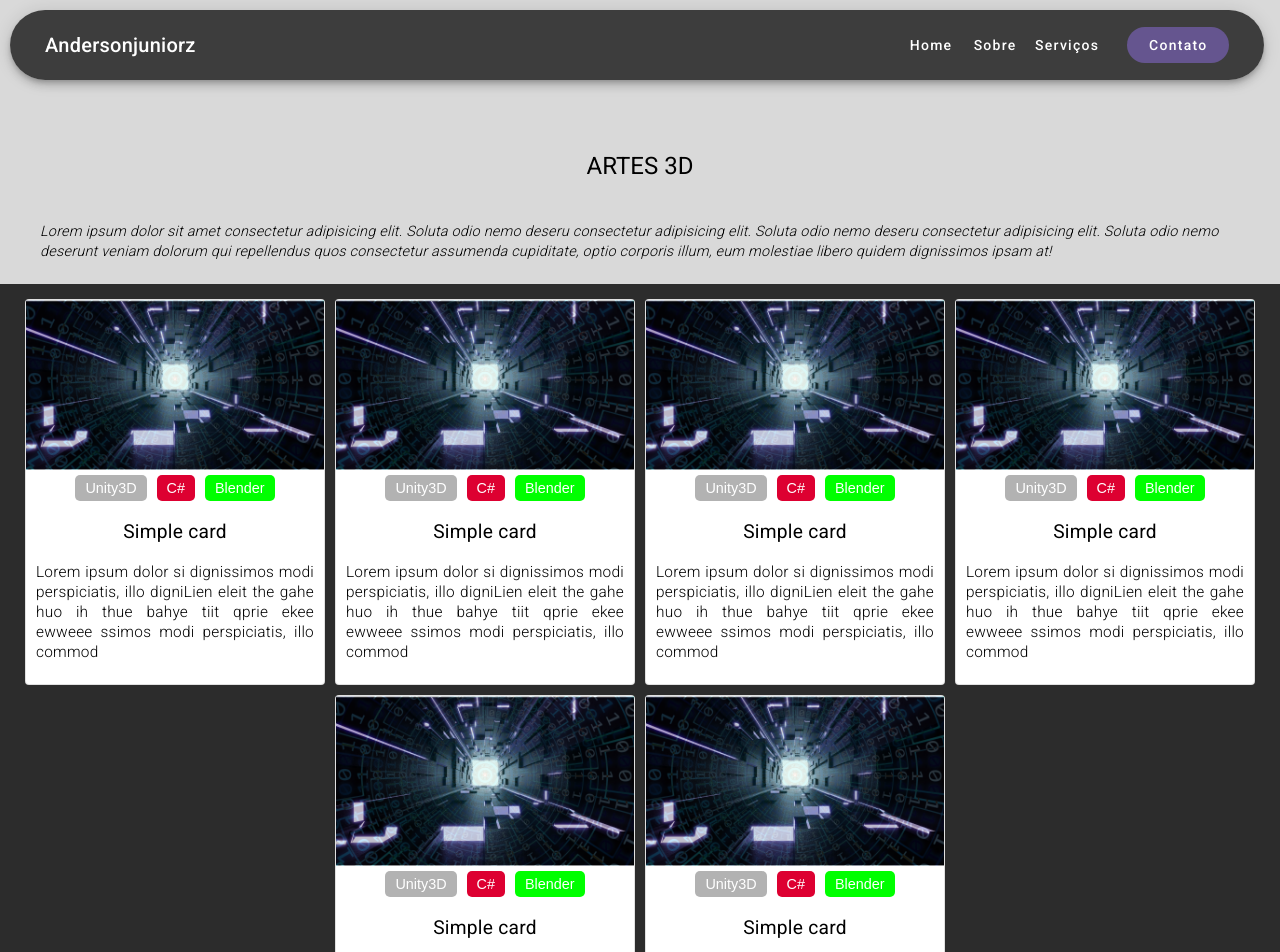
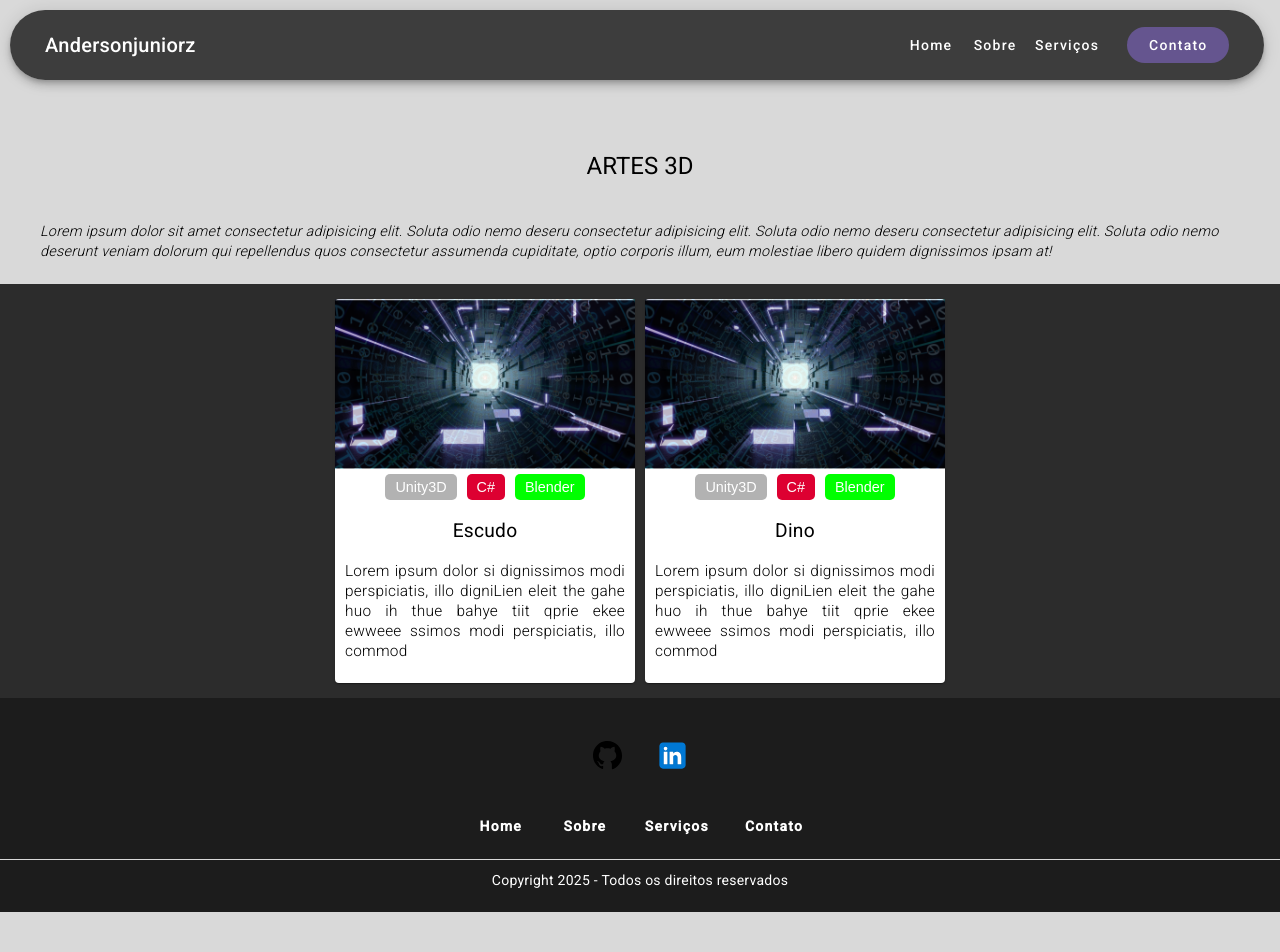
Before and after one commit to andersonjuniorz/andersonjuniorz-portfolio, an Angular app: page /services/3d in a window 1280 px wide. Shown: the top 952 px of the page. After the commit the page ends 912 px from the top, so only its background shows below. Built offline with nearby package versions, Linux system fonts and the light colour scheme.

Commit message:
Making projects cards for portfolio 3d

```diff
--- a/src/app/pages/portfolio3d/portfolio3d.component.html
+++ b/src/app/pages/portfolio3d/portfolio3d.component.html
@@ -7,7 +7,7 @@
 
     <section class="projects">
 
-        <mat-card appearance="outlined">
+        <mat-card *ngFor="let project of projects" (click)="openProjectDetails(project)">
             <img src="header-bg.png" alt="header-example">
 
             <section class="technologies">
@@ -17,86 +17,10 @@
             </section>
 
             <section class="card-content">
-                <mat-card-content>Simple card</mat-card-content>
+                <mat-card-content>{{ project.title }}</mat-card-content>
                 <p>Lorem ipsum dolor si dignissimos modi perspiciatis, illo digniLien eleit the gahe huo ih thue bahye tiit qprie ekee ewweee ssimos modi perspiciatis, illo commod</p>
             </section>
         </mat-card>
 
-        <mat-card appearance="outlined">
-            <img src="header-bg.png" alt="header-example">
-
-            <section class="technologies">
-                <app-card-button techName="Unity3D" backgroundColor="#b2b2b2" />
-                <app-card-button techName="C#" backgroundColor="#DD0031" />
-                <app-card-button techName="Blender" backgroundColor="#0f0" />
-            </section>
-
-            <section class="card-content">
-                <mat-card-content>Simple card</mat-card-content>
-                <p>Lorem ipsum dolor si dignissimos modi perspiciatis, illo digniLien eleit the gahe huo ih thue bahye tiit qprie ekee ewweee ssimos modi perspiciatis, illo commod</p>
-            </section>
-        </mat-card>
-
-        <mat-card appearance="outlined">
-            <img src="header-bg.png" alt="header-example">
-
-            <section class="technologies">
-                <app-card-button techName="Unity3D" backgroundColor="#b2b2b2" />
-                <app-card-button techName="C#" backgroundColor="#DD0031" />
-                <app-card-button techName="Blender" backgroundColor="#0f0" />
-            </section>
-
-            <section class="card-content">
-                <mat-card-content>Simple card</mat-card-content>
-                <p>Lorem ipsum dolor si dignissimos modi perspiciatis, illo digniLien eleit the gahe huo ih thue bahye tiit qprie ekee ewweee ssimos modi perspiciatis, illo commod</p>
-            </section>
-        </mat-card>
-
-        <mat-card appearance="outlined">
-            <img src="header-bg.png" alt="header-example">
-
-            <section class="technologies">
-                <app-card-button techName="Unity3D" backgroundColor="#b2b2b2" />
-                <app-card-button techName="C#" backgroundColor="#DD0031" />
-                <app-card-button techName="Blender" backgroundColor="#0f0" />
-            </section>
-
-            <section class="card-content">
-                <mat-card-content>Simple card</mat-card-content>
-                <p>Lorem ipsum dolor si dignissimos modi perspiciatis, illo digniLien eleit the gahe huo ih thue bahye tiit qprie ekee ewweee ssimos modi perspiciatis, illo commod</p>
-            </section>
-        </mat-card>
-
-        <mat-card appearance="outlined">
-            <img src="header-bg.png" alt="header-example">
-
-            <section class="technologies">
-                <app-card-button techName="Unity3D" backgroundColor="#b2b2b2" />
-                <app-card-button techName="C#" backgroundColor="#DD0031" />
-                <app-card-button techName="Blender" backgroundColor="#0f0" />
-            </section>
-
-            <section class="card-content">
-                <mat-card-content>Simple card</mat-card-content>
-                <p>Lorem ipsum dolor si dignissimos modi perspiciatis, illo digniLien eleit the gahe huo ih thue bahye tiit qprie ekee ewweee ssimos modi perspiciatis, illo commod</p>
-            </section>
-        </mat-card>
-
-        <mat-card appearance="outlined">
-            <img src="header-bg.png" alt="header-example">
-
-            <section class="technologies">
-                <app-card-button techName="Unity3D" backgroundColor="#b2b2b2" />
-                <app-card-button techName="C#" backgroundColor="#DD0031" />
-                <app-card-button techName="Blender" backgroundColor="#0f0" />
-            </section>
-
-            <section class="card-content">
-                <mat-card-content>Simple card</mat-card-content>
-                <p>Lorem ipsum dolor si dignissimos modi perspiciatis, illo digniLien eleit the gahe huo ih thue bahye tiit qprie ekee ewweee ssimos modi perspiciatis, illo commod</p>
-            </section>
-        </mat-card>
     </section>
-
-
 </main>
--- a/src/app/pages/portfolio3d/portfolio3d.component.scss
+++ b/src/app/pages/portfolio3d/portfolio3d.component.scss
@@ -21,7 +21,6 @@ h1{
     width: 100%;
     height: auto;
     padding: 10px;
-    margin-bottom: 20px;
     box-sizing: border-box;
 }
 
--- a/src/app/pages/portfolio3d/portfolio3d.component.ts
+++ b/src/app/pages/portfolio3d/portfolio3d.component.ts
@@ -1,13 +1,37 @@
 import { Component } from '@angular/core';
 import { MatCardModule } from '@angular/material/card';
 import { CardButtonComponent } from '../../components/card-button/card-button.component';
+import { MatDialog, MatDialogModule } from '@angular/material/dialog';
+import { ProjectDialogComponent } from '../../components/project-dialog/project-dialog.component';
+import { CommonModule } from '@angular/common';
 
 @Component({
   selector: 'app-portfolio3d',
-  imports: [MatCardModule, CardButtonComponent],
+  imports: [ CommonModule, MatCardModule, MatDialogModule, CardButtonComponent],
   templateUrl: './portfolio3d.component.html',
   styleUrl: './portfolio3d.component.scss'
 })
 export class Portfolio3dComponent {
 
+  projects = [
+    { title: 'Escudo', description: 'Descrição do projeto 1', image: 'header-bg.png', text: 'Lorem ipsum dolor sit, amet consectetur adipisicing elit. Consequuntur minus magni ab possimus, velit rerum ullam numquam corporis ipsam dolores, tenetLorem ipsum dolor sit, amet consectetur adipisicing elit. Consequuntur minus magni ab possimus, velit rerum ullam numquam corporis ipsam dolores, tenetur eaque obcaecati iusto tempora. Iste, esse voluptate. Unde, distinctio?Lorem ipsum dolor sit, amet consectetur adipisicing elit. Consequuntur minus magni ab possimus, velit rerum ullam numquam corporis ipsam dolores, tenetur eaque obcaecati iusto tempora. Iste, esse voluptate. Unde, distinctio?ur eaque obcaecati iusto tempora. Iste, esse voluptate. Unde, distinctio?' },
+    { title: 'Dino', description: 'Descrição do projeto 2', image: 'header-bg.png', text: 'LoreLorem ipsum dolor sit, amet consectetur adipisicing elit. Consequuntur minus magni ab possimus, velit rerum ullam numquam corporis ipsam dolores, tenetur eaque obcaecati iusto tempora. Iste, esse voluptate. Lorem ipsum dolor sit, amet consectetur adipisicing elit. Consequuntur minus magni ab possimus, velit rerum ullam numquam corporis ipsam dolores, tenetur eaque obcaecati iusto tempora. Iste, esse voluptate. Unde, distinctio? , distinctio?m ipsum dolor sit, amet consectetur adipisicing elit. Consequuntur minus magni ab possimus, velit rerum ullam numquam corporis ipsam dolores, tenetur eaque obcaecati iusto tempora. Iste, esse voluptate. Unde, distinctio?' }
+  ];
+
+  constructor(private dialog: MatDialog) {}
+
+  openProjectDetails(project: any) {
+    this.dialog.open(ProjectDialogComponent, {
+      width: '95%',
+      maxWidth: '100%',
+      height: '95%',
+      maxHeight: '100%',
+      data: project,
+    });
+  }
+
+
+
+
+
 }
```
